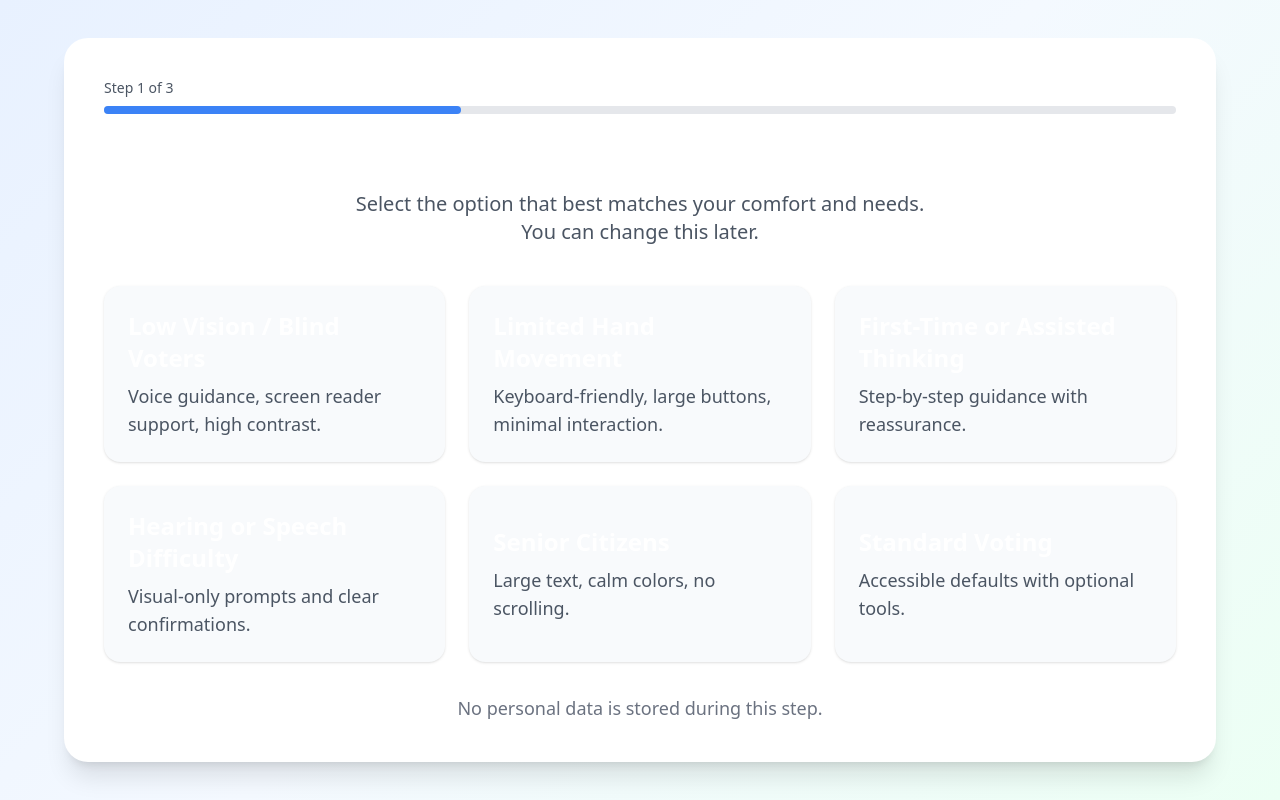
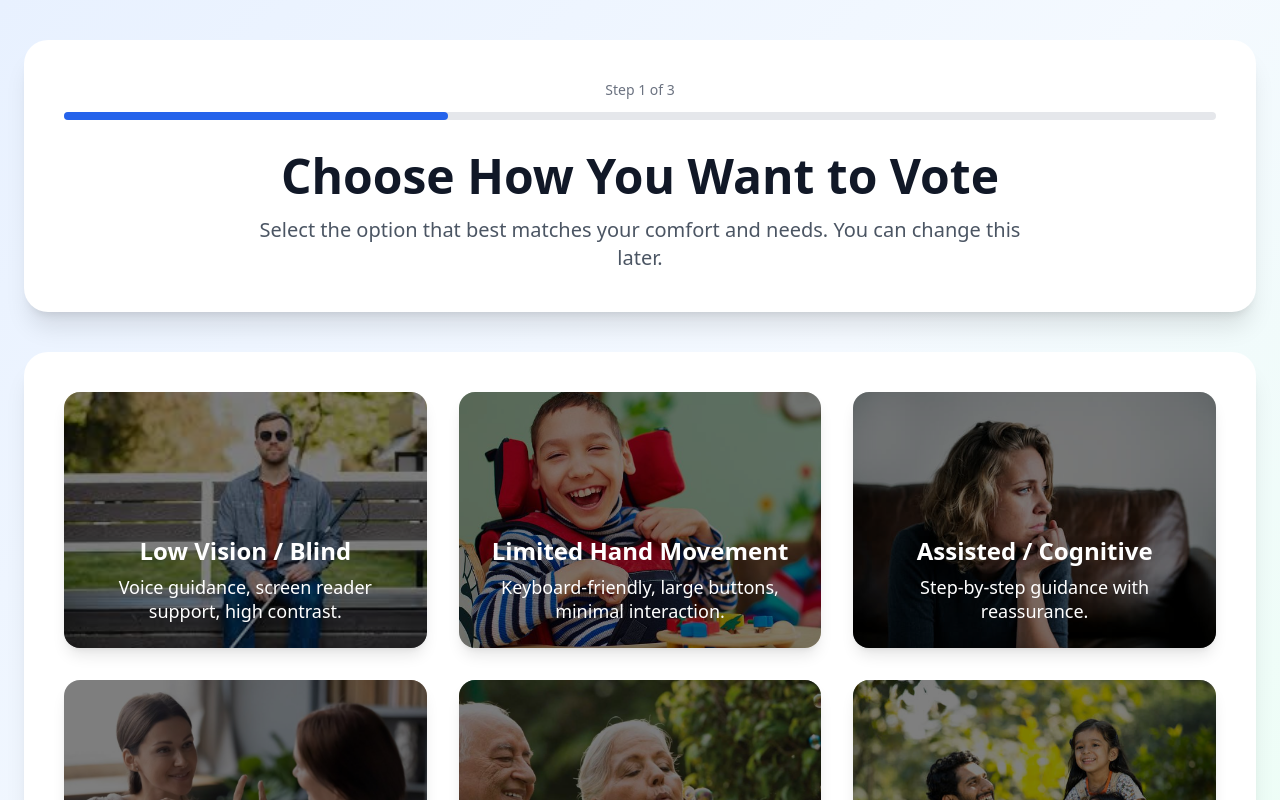
Before and after one commit to ByteQuest-2025/GFGBQ-Team-vibe123, a React app in the folder frontend/: page / in a window 1280 px wide. Shown: the top 800 px of the page. Built offline with nearby package versions, Linux system fonts and the light colour scheme; the HTML template or start-up script is replaced by a standard one.

Commit message:
Implement inclusive multi-mode voting frontend with voice guidance and accessibility-first design

```diff
--- a/frontend/src/pages/AccessibilityModeSelect.jsx
+++ b/frontend/src/pages/AccessibilityModeSelect.jsx
@@ -5,7 +5,7 @@ export default function AccessibilityModeSelect() {
   const navigate = useNavigate();
 
   /* ================================
-     VOICE GUIDANCE (OPTIONAL)
+     VOICE GUIDANCE
   ================================= */
   const speak = (text) => {
     if (!window.speechSynthesis) return;
@@ -19,7 +19,7 @@ export default function AccessibilityModeSelect() {
     speak(
       "Welcome to the inclusive voting system. " +
       "Please choose how you would like to vote today. " +
-      "You can use touch, keyboard, or voice assisted voting."
+      "You can change this later."
     );
   }, []);
 
@@ -27,132 +27,136 @@ export default function AccessibilityModeSelect() {
     navigate(`/vote/${mode}`);
   };
 
+  /* ================================
+     CARD COMPONENT
+  ================================= */
+  const ModeCard = ({ image, title, desc, onClick }) => (
+    <button
+      onClick={onClick}
+      className="relative h-64 rounded-2xl overflow-hidden shadow-lg
+                 transform transition hover:scale-[1.02]
+                 focus:ring-4 focus:ring-blue-400"
+    >
+      {/* Background Image */}
+      <img
+        src={image}
+        alt={title}
+        className="absolute inset-0 w-full h-full object-cover"
+      />
+
+      {/* Overlay */}
+      <div className="absolute inset-0 bg-black/50" />
+
+      {/* Text */}
+      <div className="relative z-10 h-full flex flex-col justify-end p-6">
+        <h2 className="text-2xl font-bold text-white mb-2">
+          {title}
+        </h2>
+        <p className="text-white text-lg leading-snug">
+          {desc}
+        </p>
+      </div>
+    </button>
+  );
+
   return (
     <div
-      className="min-h-screen flex items-center justify-center px-6"
+      className="min-h-screen px-6 py-10"
       style={{
         background:
           "linear-gradient(135deg, #E8F1FF 0%, #F4F9FF 50%, #ECFFF4 100%)",
       }}
     >
-      {/* MAIN CARD */}
-      <section className="w-full max-w-6xl bg-white rounded-3xl shadow-xl px-10 py-10">
+      <div className="max-w-7xl mx-auto space-y-10">
+
+        {/* =======================
+            BOX 1: HEADER / CONTEXT
+        ======================= */}
+        {/* HEADER CARD */}
+<section className="bg-white rounded-3xl shadow-xl px-10 py-10 mb-10 text-center">
 
   {/* STEP */}
-        <p className="text-sm text-gray-600 mb-2">
+  <p className="text-sm text-gray-500 mb-3">
     Step 1 of 3
   </p>
 
-        <div className="h-2 bg-gray-200 rounded-full mb-6">
-          <div className="h-2 w-1/3 bg-blue-500 rounded-full"></div>
+  {/* PROGRESS */}
+  <div className="h-2 bg-gray-200 rounded-full mb-8">
+    <div className="h-2 w-1/3 bg-blue-600 rounded-full"></div>
   </div>
 
   {/* TITLE */}
-        <h1 className="text-4xl font-bold text-center mb-3">
+  <h1 className="text-5xl font-extrabold text-gray-900 mb-4">
     Choose How You Want to Vote
   </h1>
 
-        <p className="text-xl text-gray-600 text-center mb-10">
+  {/* SUBTITLE */}
+  <p className="text-xl text-gray-600 max-w-3xl mx-auto">
     Select the option that best matches your comfort and needs.
-          <br />
     You can change this later.
   </p>
 
-        {/* OPTIONS GRID */}
-        <div className="grid grid-cols-1 md:grid-cols-2 lg:grid-cols-3 gap-6">
+</section>
 
-          <button
+
+        {/* =======================
+            BOX 2: OPTIONS GRID
+        ======================= */}
+        <section className="bg-white rounded-3xl shadow-xl px-10 py-10">
+
+          <div className="grid grid-cols-1 md:grid-cols-2 lg:grid-cols-3 gap-8">
+
+            <ModeCard
+              image="/accessibility/low-vision.jpg"
+              title="Low Vision / Blind"
+              desc="Voice guidance, screen reader support, high contrast."
               onClick={() => selectMode("visual")}
-            className="rounded-2xl p-6 text-left bg-slate-50
-                       hover:bg-slate-100 transition shadow
-                       focus:ring-4 focus:ring-blue-300"
-          >
-            <h2 className="text-2xl font-semibold mb-2">
-              Low Vision / Blind Voters
-            </h2>
-            <p className="text-gray-600 text-lg">
-              Voice guidance, screen reader support, high contrast.
-            </p>
-          </button>
+            />
 
-          <button
+            <ModeCard
+              image="/accessibility/motor.jpg"
+              title="Limited Hand Movement"
+              desc="Keyboard-friendly, large buttons, minimal interaction."
               onClick={() => selectMode("motor")}
-            className="rounded-2xl p-6 text-left bg-slate-50
-                       hover:bg-slate-100 transition shadow
-                       focus:ring-4 focus:ring-blue-300"
-          >
-            <h2 className="text-2xl font-semibold mb-2">
-              Limited Hand Movement
-            </h2>
-            <p className="text-gray-600 text-lg">
-              Keyboard-friendly, large buttons, minimal interaction.
-            </p>
-          </button>
+            />
 
-          <button
+            <ModeCard
+              image="/accessibility/cognitive.jpg"
+              title="Assisted / Cognitive"
+              desc="Step-by-step guidance with reassurance."
               onClick={() => selectMode("cognitive")}
-            className="rounded-2xl p-6 text-left bg-slate-50
-                       hover:bg-slate-100 transition shadow
-                       focus:ring-4 focus:ring-blue-300"
-          >
-            <h2 className="text-2xl font-semibold mb-2">
-              First-Time or Assisted Thinking
-            </h2>
-            <p className="text-gray-600 text-lg">
-              Step-by-step guidance with reassurance.
-            </p>
-          </button>
+            />
 
-          <button
+            <ModeCard
+              image="/accessibility/hearing.jpg"
+              title="Hearing / Speech"
+              desc="Visual-only prompts and clear confirmations."
               onClick={() => selectMode("hearing")}
-            className="rounded-2xl p-6 text-left bg-slate-50
-                       hover:bg-slate-100 transition shadow
-                       focus:ring-4 focus:ring-blue-300"
-          >
-            <h2 className="text-2xl font-semibold mb-2">
-              Hearing or Speech Difficulty
-            </h2>
-            <p className="text-gray-600 text-lg">
-              Visual-only prompts and clear confirmations.
-            </p>
-          </button>
+            />
 
-          <button
+            <ModeCard
+              image="/accessibility/senior.jpg"
+              title="Senior Citizens"
+              desc="Large text, calm colors, no scrolling."
               onClick={() => selectMode("senior")}
-            className="rounded-2xl p-6 text-left bg-slate-50
-                       hover:bg-slate-100 transition shadow
-                       focus:ring-4 focus:ring-blue-300"
-          >
-            <h2 className="text-2xl font-semibold mb-2">
-              Senior Citizens
-            </h2>
-            <p className="text-gray-600 text-lg">
-              Large text, calm colors, no scrolling.
-            </p>
-          </button>
+            />
 
-          <button
+            <ModeCard
+              image="/accessibility/standard.jpg"
+              title="Standard Voting"
+              desc="Accessible defaults with optional tools."
               onClick={() => selectMode("standard")}
-            className="rounded-2xl p-6 text-left bg-slate-50
-                       hover:bg-slate-100 transition shadow
-                       focus:ring-4 focus:ring-blue-300"
-          >
-            <h2 className="text-2xl font-semibold mb-2">
-              Standard Voting
-            </h2>
-            <p className="text-gray-600 text-lg">
-              Accessible defaults with optional tools.
-            </p>
-          </button>
+            />
 
           </div>
 
-        {/* FOOTNOTE */}
-        <p className="mt-8 text-center text-gray-500 text-lg">
+          <p className="mt-10 text-center text-gray-500 text-lg">
             No personal data is stored during this step.
           </p>
 
         </section>
+
+      </div>
     </div>
   );
 }
```
Also changed, not shown: frontend/src/pages/ConfirmVote.jsx (+123 -34 lines), frontend/public/accessibility/standard.avif (deleted). Lines whose indentation alone changed are shown as unchanged.
